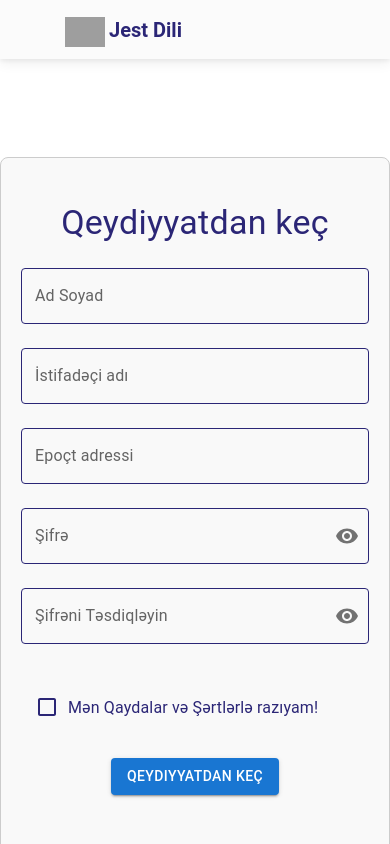
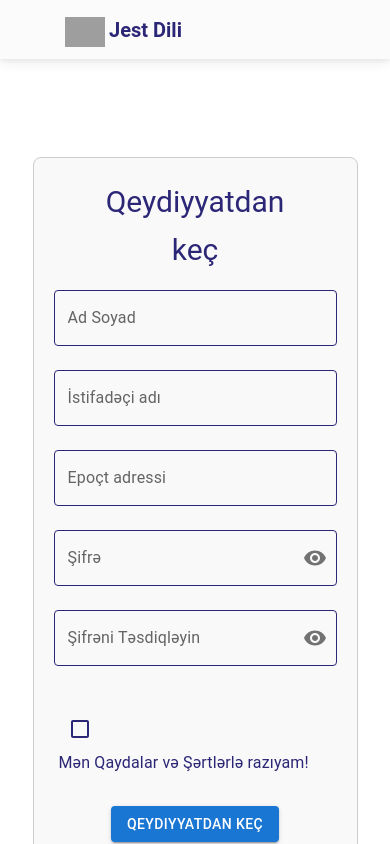
Before and after one commit to NarminM11/SDP-ProjecT, a React (Create React App) app: page /signup in a window 390 px wide. Shown: the top 844 px of the page. Built offline with nearby package versions, Linux system fonts and the light colour scheme; grey boxes are pictures that could not be loaded.

Commit message:
edit signIn

```diff
--- a/src/assets/login.css
+++ b/src/assets/login.css
@@ -8,8 +8,9 @@
 
 .login-frame {
   width: 100%;
-  max-width: 600px;
-  padding: 20px;
+  max-width: 550px;
+  padding: 40px;
+  height: 700px;
   text-align: center;
   font-size: 16px;
   display: flex;
@@ -105,3 +106,22 @@ hr {
 .mb-4{
   color:#2b2676;
 }
+@media only screen and (max-width: 600px){
+  .login-frame{
+    height: 600px;
+  }
+}
+
+@media only screen and (max-width: 460px){
+  .login-frame{
+    height: 650px;
+  }
+  .login-checkbox-row{
+    display: flex;
+    flex-direction: column;
+  }
+  .forgot-password{
+    display: flex;
+    flex-direction: column;
+  }
+}
--- a/src/assets/signUp.css
+++ b/src/assets/signUp.css
@@ -10,7 +10,7 @@
 .sign-heading {
   text-align: center;
   color: #2b2676;
-  font-size: 32px;
+  font-size: 36px;
   font-weight: 400px;
   word-wrap: break-word;
 }
@@ -23,7 +23,7 @@
   align-items: center;
   border: 1px solid #ccc;
   border-radius: 8px;
-  max-width: 600px;
+  max-width: 500px;
   background-color: #f9f9f9;
   /* box-shadow: 0 0 10px #2b2676; */
 }
@@ -60,9 +60,16 @@
   color: #2b2676;
 }
 
-@media screen and (max-width: 600px) {
+@media only screen and (max-width: 600px) {
   .signUp-form-container {
-    max-width: 100%;
+    max-width: 90%;
+  }
+  .sign-head-text{
+    display: flex;
+    flex-direction: column;
+  }
+  .sign-heading{
+    font-size: 30px;
   }
 }
 
--- a/src/pages/login.js
+++ b/src/pages/login.js
@@ -183,6 +183,7 @@ const LogIn = () => {
                     onChange={(e) => setRememberMe(e.target.checked)}
                   />
                 </Grid>
+
                 <Grid item>
                   <Typography variant="body1" className="login-term">
                     Məni xatırla
@@ -198,7 +199,8 @@ const LogIn = () => {
             <hr />
             <Typography className="mb-4">Ya da</Typography>
             <Typography className="forgot-password">
-              <Link to="/signup">Yeni istifadəçisən? Qeydiyyatdan keçin</Link>
+              <Link to="/signup">Yeni istifadəçisən?</Link>
+              <Link to="/signup">Qeydiyyatdan keçin</Link>
             </Typography>
           </Paper>
         </Grid>
--- a/src/pages/signUp.js
+++ b/src/pages/signUp.js
@@ -152,24 +152,21 @@ const [confirmPasswordVisible, setConfirmPasswordVisible] = useState(false);
 
   return (
     <Layout>
-      <div className="signUp-container d-flex align-items-center justify-content-center">
-        <form onSubmit={signUp} onKeyDown={handleKeyDown}>
-          <Grid
-            container
-            justifyContent="center"
-            alignItems="center"
-            className="signUp-frame mt-5"
-          >
+      <div className="signUp-container w-100 d-flex align-items-center justify-content-center">
+        <form onSubmit={signUp} onKeyDown={handleKeyDown}
+        className="w-100 d-flex align-items-center justify-content-center">
+          <Grid item xs={10} sm={10} md={10} lg={4} xl={4}
+      container
+      justifyContent="center" // Center the content horizontally
+      alignItems="center"    // Center the content vertically
+      className="signUp-frame mt-5"
+    >
             <Grid item xs={12} className="sign-heading">
-              <Typography
-                variant="h4"
-                style={{
-                  marginTop: theme.spacing(3),
-                  marginBottom: theme.spacing(3),
-                }}
+              <p className="sign-head-text"
+
               >
-                Qeydiyyatdan keç
-              </Typography>
+                Qeydiyyatdan <span>keç</span>
+              </p>
             </Grid>
 
             <Grid item xs={12} className="mb-4">
```
